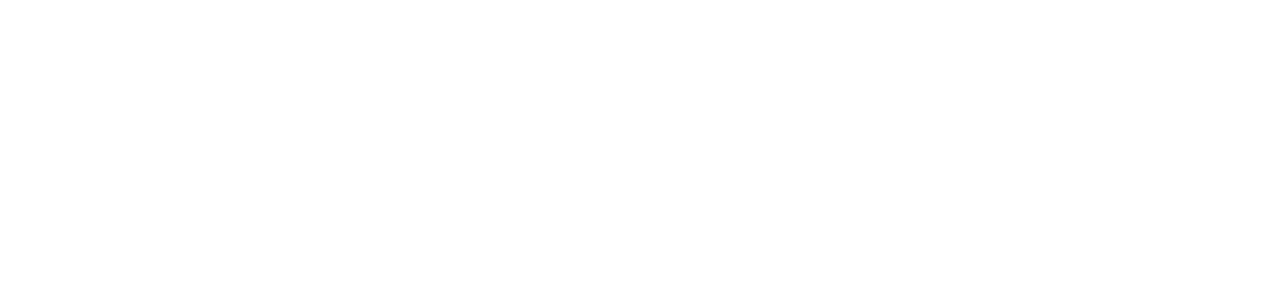
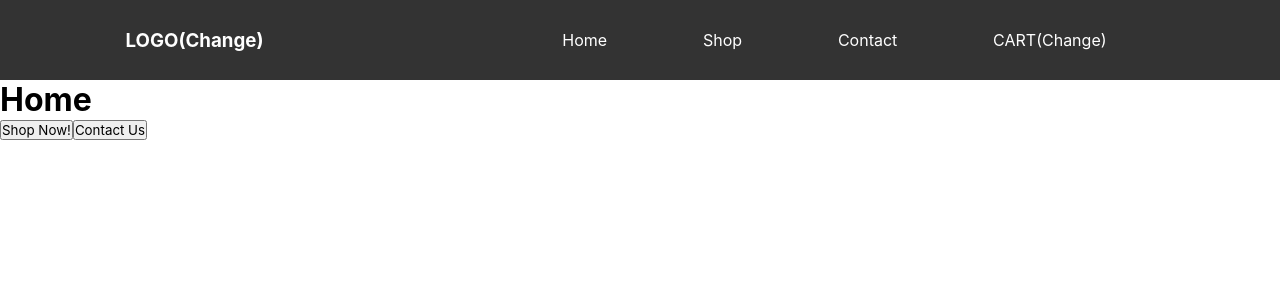
Before and after one commit to Daze-bot/shopping-cart, a React (Create React App) app: page / in a window 1280 px wide. Shown: the top 300 px of the page. Built offline with nearby package versions, Linux system fonts and the light colour scheme.

Commit message:
Set up nav bar and routes

```diff
--- a/src/App.js
+++ b/src/App.js
@@ -1,10 +1,21 @@
 import React from "react";
+import Home from "./components/Home";
+import Shop from "./components/Shop";
+import Contact from "./components/Contact";
+import Nav from "./components/Nav";
+import './styles/app.css';
+import { BrowserRouter, Routes, Route } from "react-router-dom";
 
 const App = () => {
   return (
-    <div className="app">
-
-    </div>
+    <BrowserRouter>
+      <Nav />
+      <Routes>
+        <Route path="/" element={<Home />} />
+        <Route path="/shop" element={<Shop />} />
+        <Route path="/contact" element={<Contact />} />
+      </Routes>
+    </BrowserRouter>
   )
 }
 
--- /dev/null
+++ b/src/components/Contact.js
@@ -0,0 +1,11 @@
+import React from "react";
+
+const Contact = () => {
+  return (
+    <div>
+      <h1>Contact</h1>
+    </div>
+  );
+};
+
+export default Contact;
--- /dev/null
+++ b/src/components/Home.js
@@ -0,0 +1,20 @@
+import React from "react";
+import { Link } from "react-router-dom";
+
+const Home = () => {
+  return (
+    <div className="home">
+      <h1>Home</h1>
+
+      <Link to={'/shop'}>
+        <button>Shop Now!</button>
+      </Link>
+
+      <Link to={'/contact'}>
+        <button>Contact Us</button>
+      </Link>
+    </div>
+  );
+};
+
+export default Home;
--- /dev/null
+++ b/src/components/Nav.js
@@ -0,0 +1,26 @@
+import React from "react";
+import { Link } from "react-router-dom";
+
+const Nav = () => {
+  return (
+    <nav>
+      <Link to={'/'}>
+        <h3 className="navLogo">LOGO(Change)</h3>
+      </Link>
+      <ul className="navLinks">
+        <Link to={'/'}>
+          <li>Home</li>
+        </Link>
+        <Link to={'/shop'}>
+          <li>Shop</li>
+        </Link>
+        <Link to={'/contact'}>
+          <li>Contact</li>
+        </Link>
+        <li className="navCart">CART(Change)</li>
+      </ul>
+    </nav>
+  );
+};
+
+export default Nav;
--- a/src/components/shop.js
+++ b/src/components/Shop.js
@@ -1,3 +1,5 @@
+import React from "react";
+
 const Shop = () => {
   return (
     <div>
@@ -6,4 +8,4 @@
   );
 };
 
-export default Shop
+export default Shop;
--- /dev/null
+++ b/src/styles/app.css
@@ -0,0 +1,34 @@
+* {
+  font-family: -apple-system, BlinkMacSystemFont, "Segoe UI", Roboto,
+      Helvetica, Arial, sans-serif, "Apple Color Emoji", "Segoe UI Emoji", "Segoe UI Symbol";
+  box-sizing: border-box;
+  padding: 0;
+  margin: 0;
+  list-style: none;
+}
+
+nav {
+  display: flex;
+  justify-content: space-around;
+  align-items: center;
+  min-height: 10vh;
+  background-color: #333;
+  color: white;
+}
+
+.navLinks {
+  width: 50%;
+  display: flex;
+  justify-content: space-around;
+  align-items: center;
+}
+
+nav a {
+  text-decoration: none;
+  color: white;
+}
+
+.navCart,
+.navLogo {
+  cursor: pointer;
+}
```
Also changed, not shown: src/components/home.js (deleted, +0 -9 lines).
